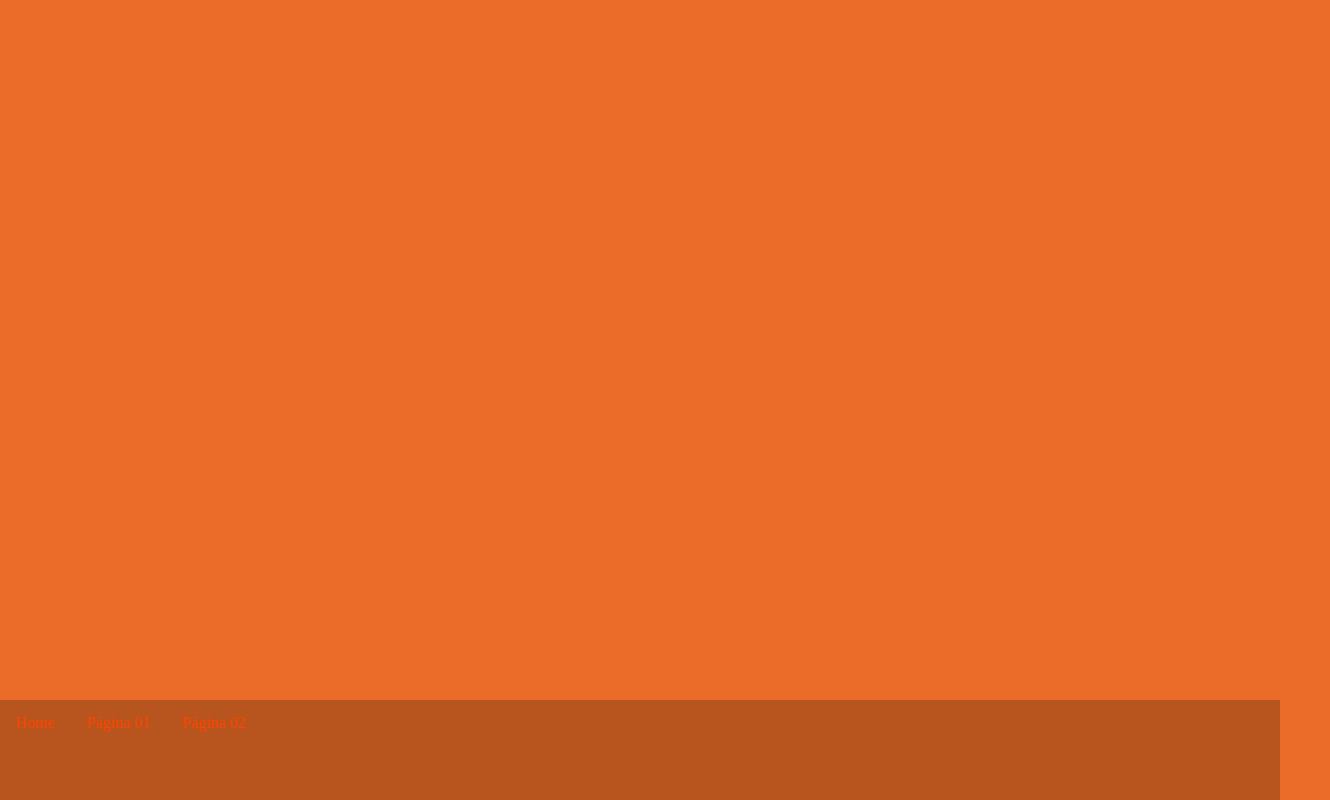
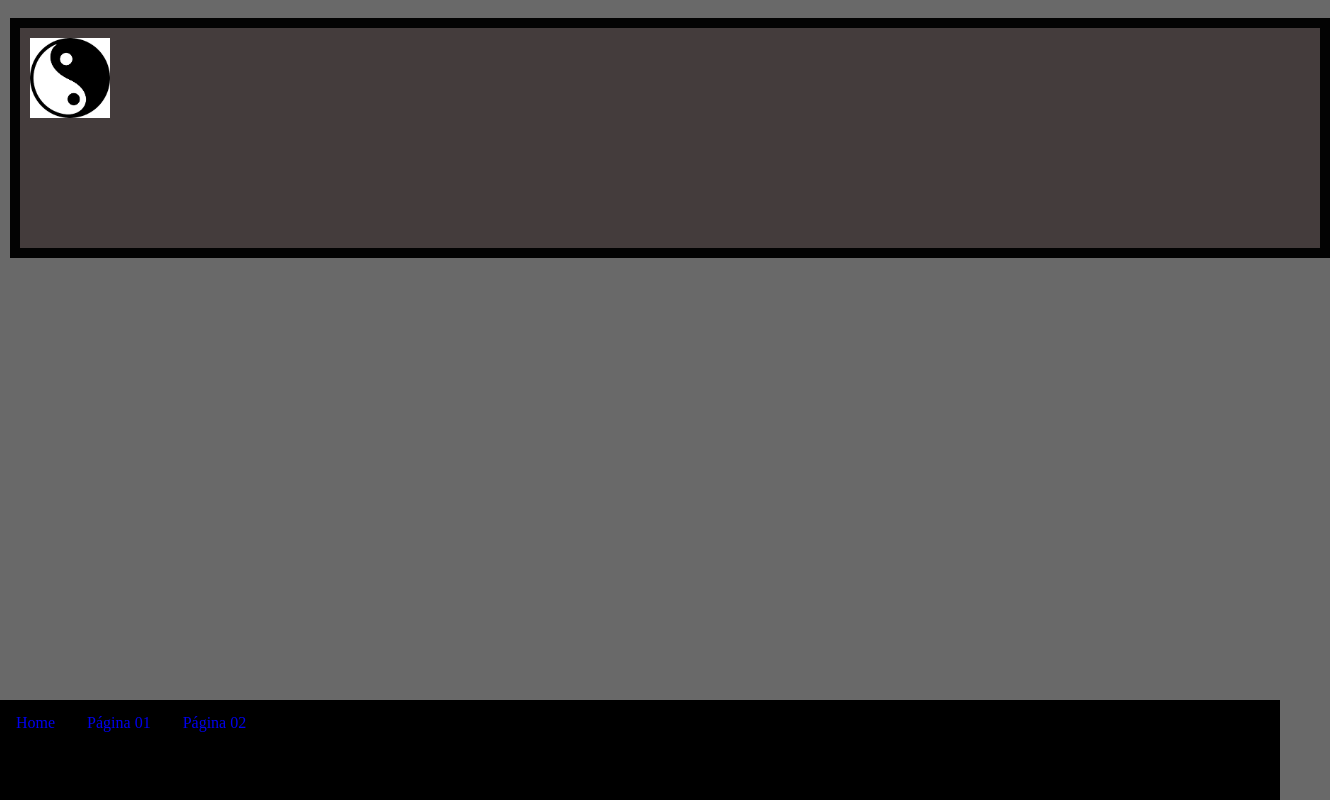
Before and after one commit to vittin044/primeirob_2t, a plain HTML site: page pagina01.html in a window 1280 px wide. Shown: the whole page, 1330 px wide, since content can reach past the window. Drawn offline with Linux system fonts and the light colour scheme.

Commit message:
Add files via upload

```diff
--- a/estilo.css
+++ b/estilo.css
@@ -1,5 +1,5 @@
 body {
-  background: #EB6C28;
+  background: #696969;
 }
 
 h1{
@@ -8,7 +8,7 @@ h1{
 
 .caixa1 {
   position: absolute;
-  background: orange;
+  background: black;
   width: 200px;
   height: 200px;
   right: 400px;
@@ -17,7 +17,7 @@ h1{
 
 .caixa2 {
   position: absolute;
-  background: orange;
+  background:white;
   width: 200px;
   height: 45px;
   right: 705px;
@@ -28,7 +28,7 @@ h1{
   position: absolute;
   width: 100%;
   height: 100px;
-  background: #B8551F;
+  background: black;
   bottom: 0;
   left: 0;
 }
@@ -44,12 +44,27 @@ li {
 
 li a {
   display: block;
-  color: orangered;
+  color: black(20, 7, 2);
   padding: 14px 16px;
   text-align: center;
   text-decoration: none;
 }
 li a:hover {
-  color: coral;
-  background-color: darkred;
+  color: white(82, 70, 66);
+  background-color: white;
 }
+#yinyang {
+  height: 40%;
+}
+.Boxyin {
+  position: absolute;
+  width: 100%;
+  height: 200px;
+  background-color: rgb(68, 60, 60);
+  left: 0;
+  border-color: rgb(3, 3, 3);
+  border-width: 10px;
+  border-style: solid;
+  margin: 10px;
+  padding: 10px;
+}
--- a/pagina01.html
+++ b/pagina01.html
@@ -17,5 +17,8 @@
             </ul>
         </nav>
 </div>
+<div class="Boxyin">
+    <img id="yinyang" src="yinyang.png" alt="">
+</div>
 </body>
 </html>
```
Also changed, not shown: yinyang.png (added).
